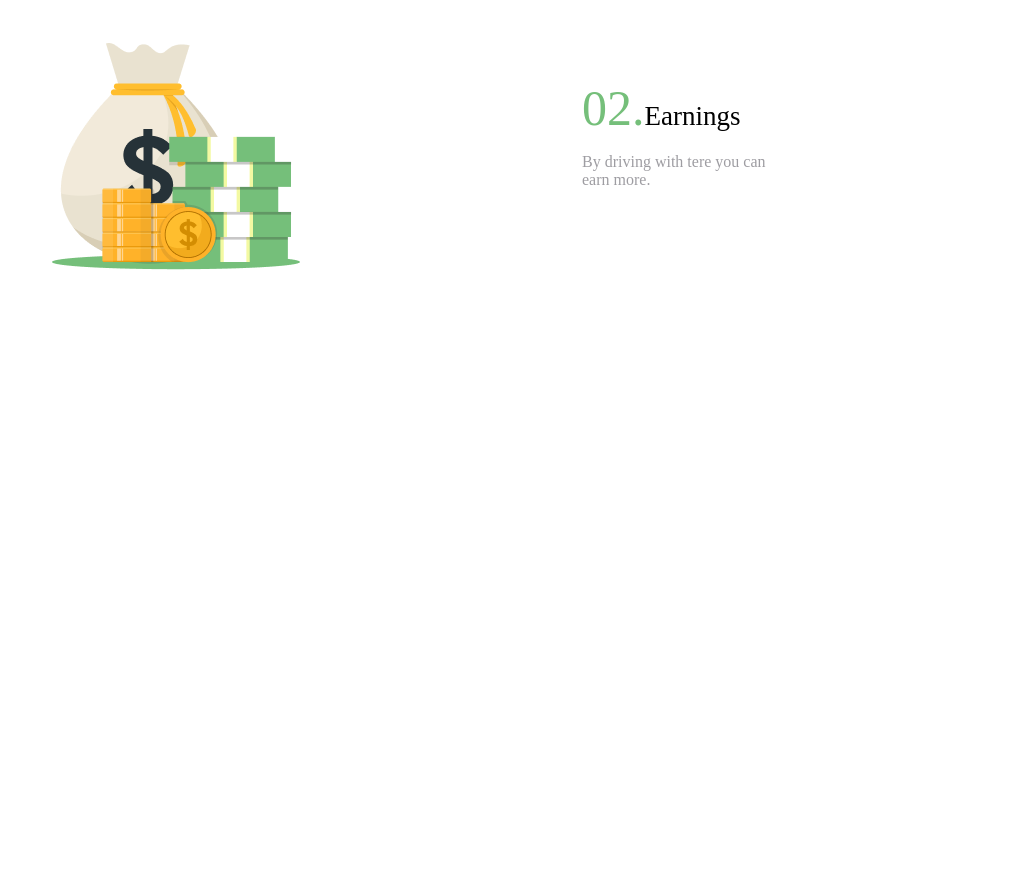
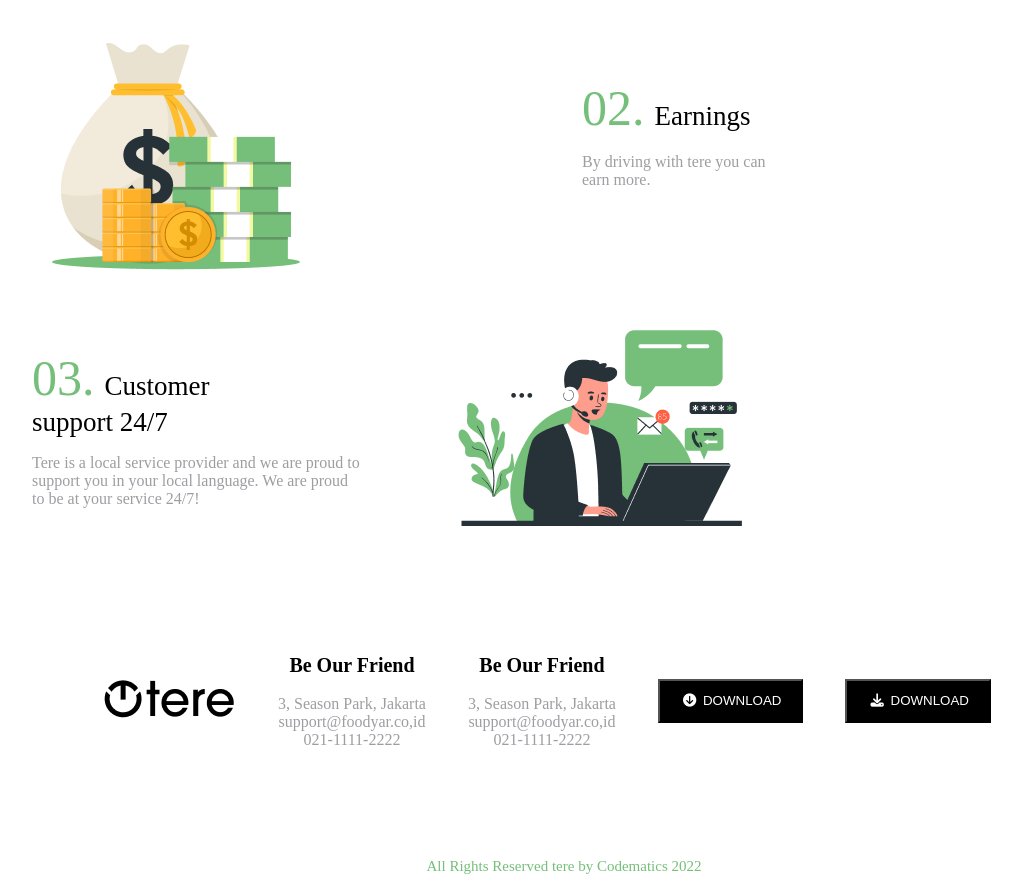
Before and after one commit to SajidNoorMuhammad/Tere-Ride-Website, a plain HTML site: page index.html in a window 1280 px wide. Shown: the part 1973-2863 px from the top of the page, without its empty margins (76-1098 px from the left). Before the commit the page ends 2243 px from the top, so only its background shows below. Drawn offline with Linux system fonts and the light colour scheme.

Commit message:
Finally End/Done

```diff
--- a/index.html
+++ b/index.html
@@ -190,9 +190,68 @@
 <div class="wall">
     <div class="win"><span class="ending">02.</span><span class="ended">Earnings</span></div>
 
-    <p class="code">By driving with tere you can <br> earn more.</p>
+    <p class="code">By driving with tere you can <br> earn more.</p> <br> <br> <br> <br> <br> <br>
 </div>
 
 
+
+<div class="coat ing">
+    <img src="Frame (2).png" alt="" align="right"> <br> <br>
+
+    <div class="calling"><span class="ending">03.</span><span class="ended">Customer <br> support 24/7</span></div>
+
+    <p class="code">Tere is a local service provider and we are proud to <br> support you in your local language. We are proud <br> to be at your service 24/7!</p></div></div> <br> <br> <br> <br> <br> <br> </div>
+</div>
+
+
+<div>
+    <!-- <span>
+    <img src="Group 3703.png" alt="">
+    Be Our Friend
+    3, Season Park, Jakarta <br>support@foodyar.co,id <br> 021-1111-2222</span> -->
+
+    <style>
+        .cool {
+            font-size: 20px;
+            font-weight: bold;
+        }
+
+        .house {
+            padding-left: 150px;
+            margin-right: 40px;
+            text-align: center;
+        }
+    </style>
+
+
+    <table class="house">
+        <tr>
+            <td><img src="Group 3703.png" alt="">
+            </td>
+            <td><span class="cool">Be Our Friend</span> <br> <br>
+            <span class="code">3, Season Park, Jakarta <br>support@foodyar.co,id <br> 021-1111-2222</span>
+            </td>
+
+            <td>
+                <span class="cool">Be Our Friend</span> <br> <br>
+            <span class="code">3, Season Park, Jakarta <br>support@foodyar.co,id <br> 021-1111-2222</span>
+            </td>
+            <td>
+                <button class="once">
+                    <span class="a"><i class="fa-solid fa-circle-arrow-down"></i> DOWNLOAD</span>
+                </button>
+            </td>
+            <td>
+                <button class="once">
+                    <span class="a"><i class="fa-solid fa-download"></i> DOWNLOAD</span>
+                </button>
+            </td>
+        </tr>
+    </table>
+</div>
+
+<br><br><br><br>
+<p class="last-end">All Rights Reserved tere by Codematics 2022</p>
+
 </body>
 </html>
--- a/style.css
+++ b/style.css
@@ -186,6 +186,7 @@ table, tr, td, button, span>.a {
 
   .ended {
     font-size: 27px;
+    padding-left: 10px;
   }
 
   .code {
@@ -260,3 +261,26 @@ span>i {
     width: 553px;
     height: 582.81px;
 } */
+
+
+.ing {
+    padding-left: 80px;
+}
+
+.ing>.code {
+    padding-left: 20px;
+}
+
+.coat>.code {
+    padding-left: 20px;
+}
+
+/* table,tr,td,>.cool {
+    font-size: 40px;
+} */
+
+.last-end {
+    text-align: center;
+    color: #75BF7A;
+    font-size: 15px;
+}
```
Also changed, not shown: Frame (2).png (added), Group 3693.png (added), Group 3703.png (added).
